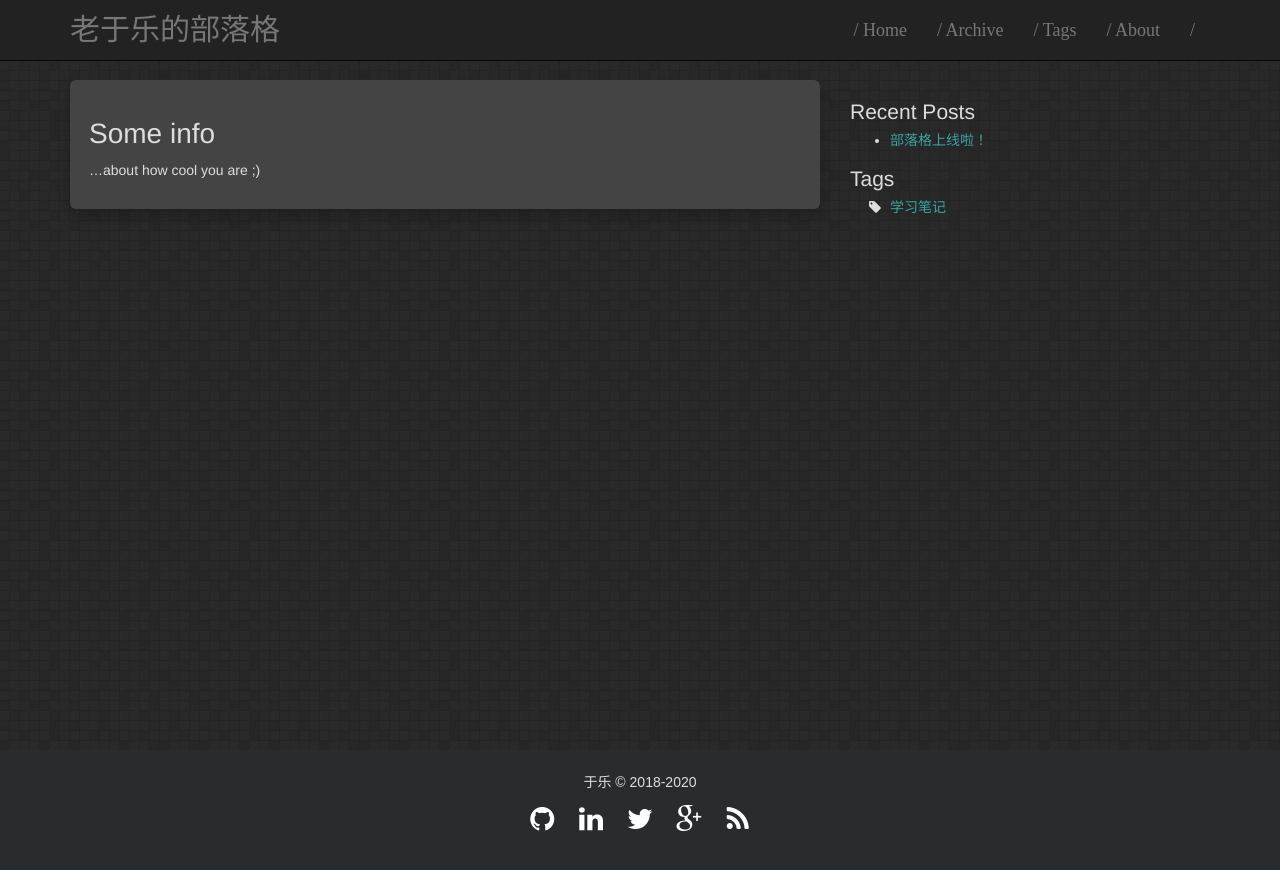
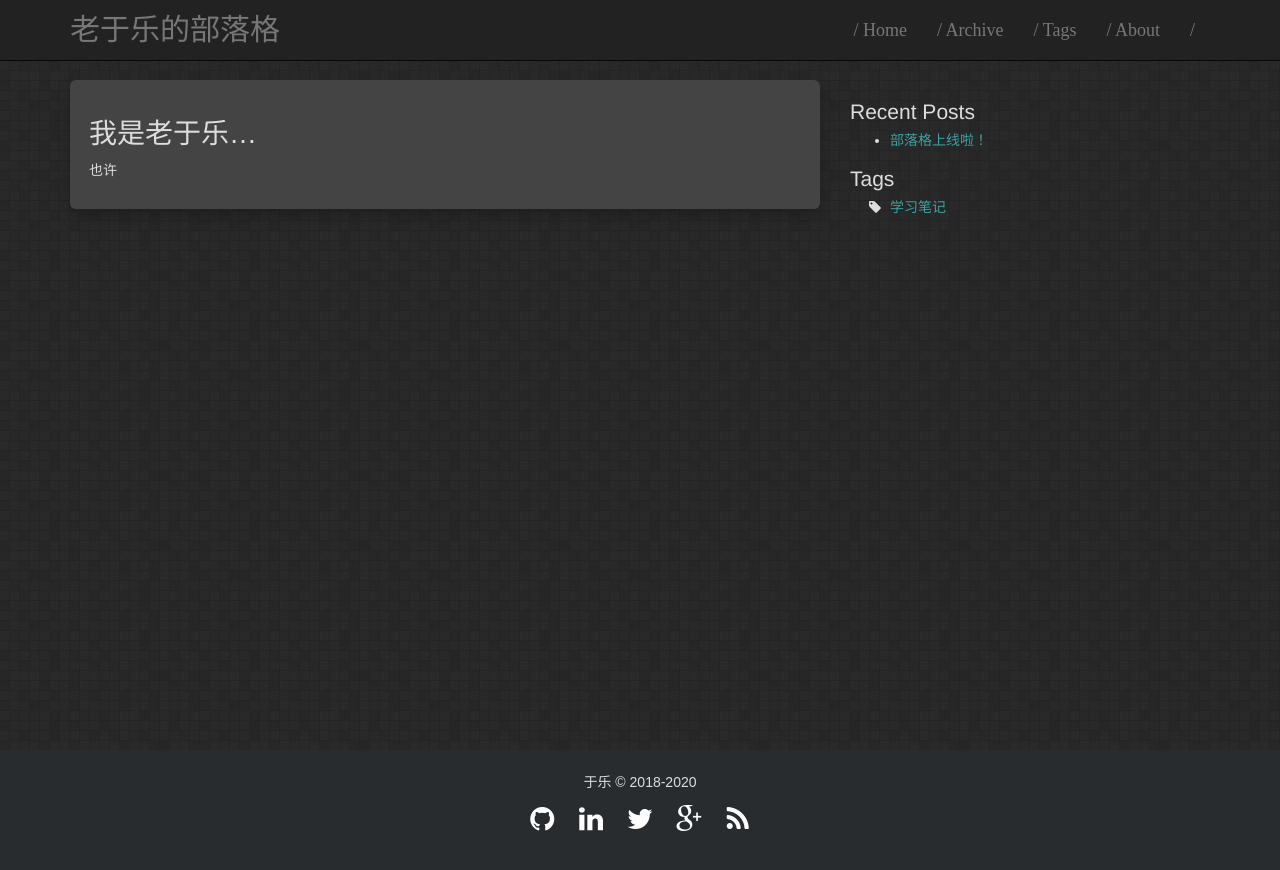
Before and after one commit to NameYule/nameyule.github.io, a Jekyll site: the page built from about.md, in a window 1280 px wide. Shown: the top 870 px of the page. Built offline with Jekyll 4.4.1, drawn with Linux system fonts in a browser that asks for light colours.

Commit message:
修改about.md

```diff
--- a/about.md
+++ b/about.md
@@ -4,5 +4,6 @@ title: About
 
 ---
 
-# Some info
-...about how cool you are ;)
+# 我是老于乐...
+
+也许
```
